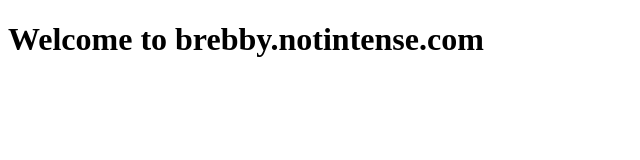
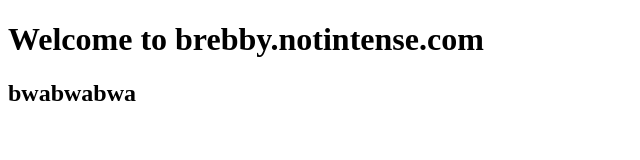
Before and after one commit to NotIntense/Website, a plain HTML site: page Brebby/index.html in a window 1280 px wide. Shown: the whole page, without its empty margins (0-640 px from the left). Drawn offline with Linux system fonts and the light colour scheme.

Commit message:
bwabwabwa

```diff
--- a/Brebby/index.html
+++ b/Brebby/index.html
@@ -6,5 +6,6 @@
 </head>
 <body>
   <h1>Welcome to brebby.notintense.com</h1>
+  <h2>bwabwabwa</h2>
 </body>
 </html>
```
